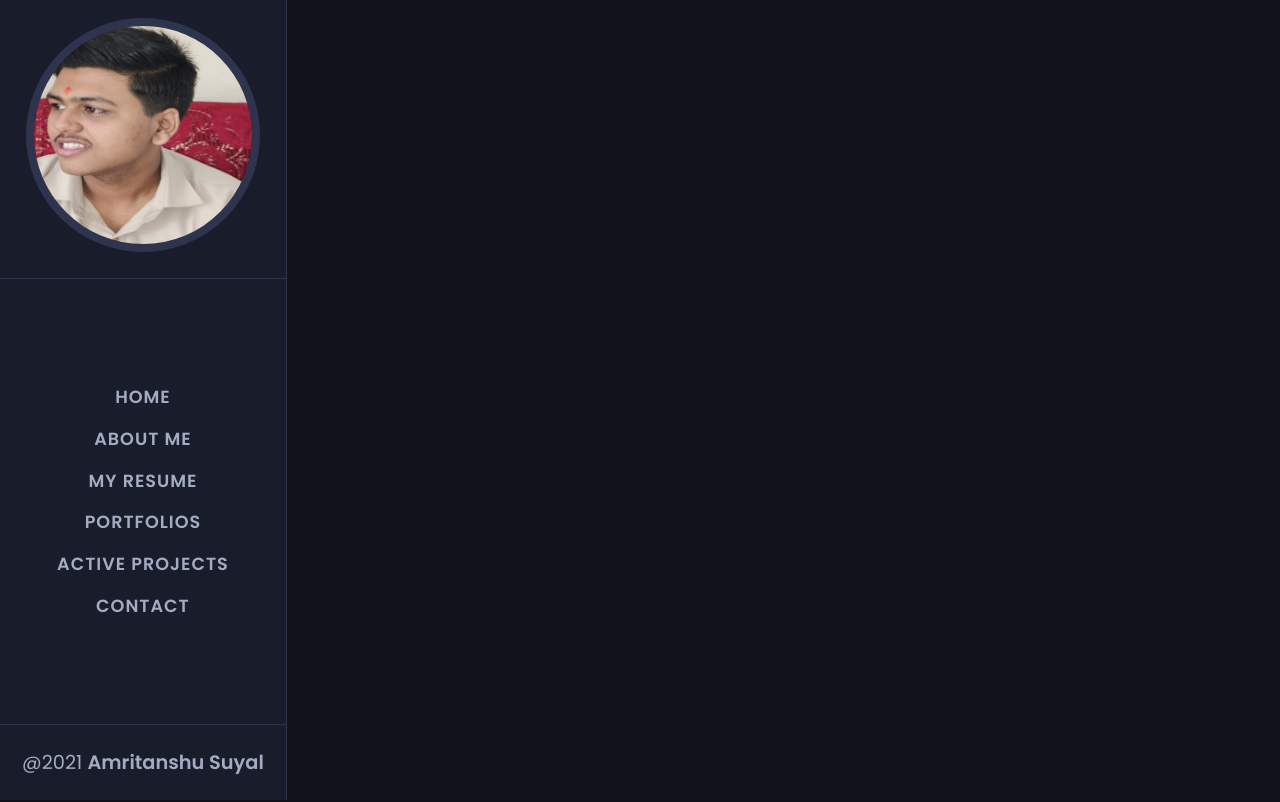
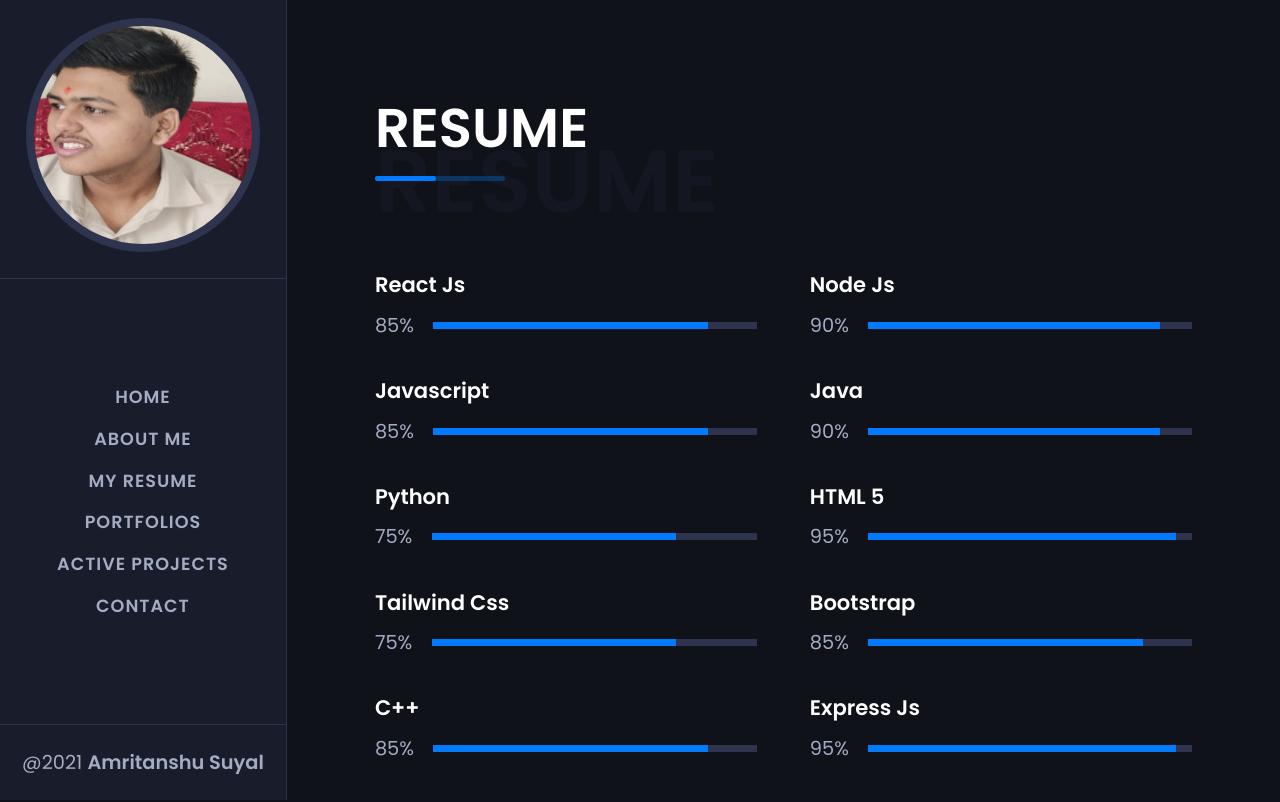
Before and after one commit to suyalamritanshu/Portfolio-React-Site, a React (Create React App) app: page /resume in a window 1280 px wide. Shown: the top 802 px of the page. Built offline with nearby package versions, Linux system fonts and the light colour scheme.

Commit message:
Contact and my skills added

```diff
--- /dev/null
+++ b/src/Components/ProgressBar.js
@@ -0,0 +1,41 @@
+import React from 'react'
+import styled from 'styled-components';
+
+function ProgressBar({title, width, text}) {
+    return (
+        <ProgressBarStyled>
+            <h6>{title}</h6>
+            <div className="progress-bar">
+                <p>{text}</p>
+                <div className="progress">
+                    <span style={{width: width}}></span>
+                </div>
+            </div>
+        </ProgressBarStyled>
+    )
+}
+
+const ProgressBarStyled = styled.div`
+    .progress-bar{
+        display: flex;
+        align-items: center;
+        p{
+            padding-right: 1.1rem;
+        }
+        .progress{
+            position: relative;
+            width: 100%;
+            height: .4rem;
+            background-color: var(--border-color);
+            span{
+                position: absolute;
+                left: 0;
+                bottom: 0;
+                height: 100%;
+                background-color: var(--primary-color)
+            }
+        }
+    }
+`;
+
+export default ProgressBar;
--- /dev/null
+++ b/src/Components/Skills.js
@@ -0,0 +1,46 @@
+import React from "react";
+import styled from "styled-components";
+import { InnerLayout } from "../styles/Layouts";
+import Title from "../Components/Title";
+import ProgressBar from "./ProgressBar";
+
+function Skills() {
+  return (
+    <SkillsStyled>
+      <Title title={"Resume"} span={"Resume"} />
+      <InnerLayout>
+        <div className="skills">
+          <ProgressBar title={"React Js"} width={"85%"} text={"85%"} />
+          <ProgressBar title={"Node Js"} width={"90%"} text={"90%"} />
+          <ProgressBar title={"Javascript"} width={"85%"} text={"85%"} />
+          <ProgressBar title={"Java"} width={"90%"} text={"90%"} />
+          <ProgressBar title={"Python"} width={"75%"} text={"75%"} />
+          <ProgressBar title={"HTML 5"} width={"95%"} text={"95%"} />
+          <ProgressBar title={"Tailwind Css"} width={"75%"} text={"75%"} />
+
+          <ProgressBar title={"Bootstrap"} width={"85%"} text={"85%"} />
+          <ProgressBar title={"C++"} width={"85%"} text={"85%"} />
+          <ProgressBar title={"Express Js"} width={"95%"} text={"95%"} />
+          <ProgressBar title={"Vue Js"} width={"65%"} text={"65%"} />
+          <ProgressBar title={"Mongo Db"} width={"85%"} text={"85%"} />
+          <ProgressBar title={"Firebase"} width={"95%"} text={"95%"} />
+          <ProgressBar title={"My SQL"} width={"65%"} text={"65%"} />
+        </div>
+      </InnerLayout>
+    </SkillsStyled>
+  );
+}
+
+const SkillsStyled = styled.section`
+  .skills {
+    display: grid;
+    grid-template-columns: repeat(2, 1fr);
+    grid-row-gap: 2rem;
+    grid-column-gap: 3rem;
+    @media screen and (max-width: 700px) {
+      grid-template-columns: repeat(1, 1fr);
+    }
+  }
+`;
+
+export default Skills;
--- a/src/Pages/Contact.js
+++ b/src/Pages/Contact.js
@@ -1,123 +1,141 @@
-import React from 'react';
-import styled from 'styled-components';
-import {MainLayout, InnerLayout} from '../styles/Layouts';
-import Title from '../Components/Title';
-import PrimaryButton from '../Components/PrimaryButton';
-import PhoneIcon from '@material-ui/icons/Phone';
-import EmailIcon from '@material-ui/icons/Email';
-import LocationOnIcon from '@material-ui/icons/LocationOn';
-import ContactItem from '../Components/ContactItem';
+import React from "react";
+import styled from "styled-components";
+import { MainLayout, InnerLayout } from "../styles/Layouts";
+import Title from "../Components/Title";
+import PrimaryButton from "../Components/PrimaryButton";
+import PhoneIcon from "@material-ui/icons/Phone";
+import EmailIcon from "@material-ui/icons/Email";
+import LocationOnIcon from "@material-ui/icons/LocationOn";
+import ContactItem from "../Components/ContactItem";
 
 function Contact() {
-    const phone = <PhoneIcon />
-    const email = <EmailIcon />
-    const location = <LocationOnIcon />
+  const phone = <PhoneIcon />;
+  const email = <EmailIcon />;
+  const location = <LocationOnIcon />;
   return (
     <MainLayout>
-            <Title title={'Contact Me'} span={'Contact Me'} />
-            <ContactPageStyled >
-            <InnerLayout className={'contact-section'}>
+      <Title title={"Contact Me"} span={"Contact Me"} />
+      <ContactPageStyled>
+        <InnerLayout className={"contact-section"}>
           <div className="left-content">
             <div className="contact-title">
               <h4>Get In Touch</h4>
             </div>
-                    <form  className="form">
+            <form className="form">
               <div className="form-field">
-                            <label htmlFor="name"  >Enter your name*</label>
+                <label htmlFor="name">Enter your name*</label>
                 <input type="text" id="name" />
               </div>
               <div className="form-field">
-                            <label htmlFor="email"  >Enter your email*</label>
+                <label htmlFor="email">Enter your email*</label>
                 <input type="email" id="email" />
               </div>
               <div className="form-field">
-                            <label htmlFor="subject"  >Enter your subject</label>
+                <label htmlFor="subject">Enter your subject</label>
                 <input type="text" id="subject" />
               </div>
               <div className="form-field">
                 <label htmlFor="text-area">Enter your Message*</label>
-                            <textarea name="textarea" id="textarea" cols="30" rows="10"></textarea>
+                <textarea
+                  name="textarea"
+                  id="textarea"
+                  cols="30"
+                  rows="10"
+                ></textarea>
               </div>
               <div className="form-field f-button">
-                            <PrimaryButton title={'Send Email'} />
+                <PrimaryButton title={"Send Email"} />
               </div>
             </form>
           </div>
           <div className="right-content">
-                    <ContactItem title={'Phone'} icon={phone} cont1={'+91 9799097816'}  />
-                    <ContactItem title={'Email'} icon={email} cont1={'amritanshu.suyall2@gmail.com'} cont2={'suyalamritanshu@gmail.com'} />
-                    <ContactItem title={'Address'} icon={location} cont1={'B2/3 Officer Colony Kumbhi Chini Mill, Kumbhi Distt: Lakhimpur-Kheri'} cont2={'India'} />
-
+            <ContactItem
+              title={"Phone"}
+              icon={phone}
+              cont1={"+91 9799097816"}
+            />
+            <ContactItem
+              title={"Email"}
+              icon={email}
+              cont1={"amritanshu.suyall2@gmail.com"}
+              cont2={"suyalamritanshu@gmail.com"}
+            />
+            <ContactItem
+              title={"Address"}
+              icon={location}
+              cont1={
+                "B2/3 Officer Colony Kumbhi Chini Mill, Kumbhi Distt: Lakhimpur-Kheri"
+              }
+              cont2={"India"}
+            />
           </div>
         </InnerLayout>
       </ContactPageStyled>
     </MainLayout>
-
-    )
+  );
 }
 
 const ContactPageStyled = styled.section`
-    .contact-section{
+  .contact-section {
     display: grid;
     grid-template-columns: repeat(2, 1fr);
     grid-column-gap: 2rem;
-        @media screen and (max-width: 978px){
+    @media screen and (max-width: 978px) {
       grid-template-columns: repeat(1, 1fr);
-            .f-button{
+      .f-button {
         margin-bottom: 3rem;
       }
     }
-        .right-content{
+    .right-content {
       display: grid;
       grid-template-columns: repeat(1, 1fr);
-            @media screen and (max-width: 502px){
+      @media screen and (max-width: 502px) {
         width: 70%;
       }
     }
-        .contact-title{
-            h4{
+    .contact-title {
+      h4 {
         color: var(--white-color);
         padding: 1rem 0;
         font-size: 1.8rem;
       }
     }
-        .form{
+    .form {
       width: 100%;
-            @media screen and (max-width: 502px){
+      @media screen and (max-width: 502px) {
         width: 100%;
       }
-            .form-field{
+      .form-field {
         margin-top: 2rem;
         position: relative;
         width: 100%;
-                label{
+        label {
           position: absolute;
           left: 20px;
           top: -19px;
           display: inline-block;
           background-color: var(--background-dark-color);
-                    padding:0 .5rem;
+          padding: 0 0.5rem;
           color: inherit;
         }
-                input{
+        input {
           border: 1px solid var(--border-color);
           outline: none;
           background: transparent;
           height: 50px;
-                    padding:0 15px;
+          padding: 0 15px;
           width: 100%;
           color: inherit;
         }
-                textarea{
+        textarea {
           background-color: transparent;
           border: 1px solid var(--border-color);
           outline: none;
           color: inherit;
           width: 100%;
-                    padding: .8rem 1rem;
+          padding: 0.8rem 1rem;
         }
       }
-
     }
   }
 `;
--- a/src/Pages/ResumePage.js
+++ b/src/Pages/ResumePage.js
@@ -1,13 +1,13 @@
 import React from 'react';
-// import Skills from '../Components/Skills';
+import Skills from '../Components/Skills';
 import { MainLayout} from '../styles/Layouts';
 // import Resume from '../Components/Resume';
 
 function ResumePage() {
     return (
         <MainLayout>
-            {/* <Skills />
-            <Resume /> */}
+             <Skills />
+            {/*<Resume /> */}
         </MainLayout>
     )
 }
```
Lines whose indentation alone changed are shown as unchanged.
